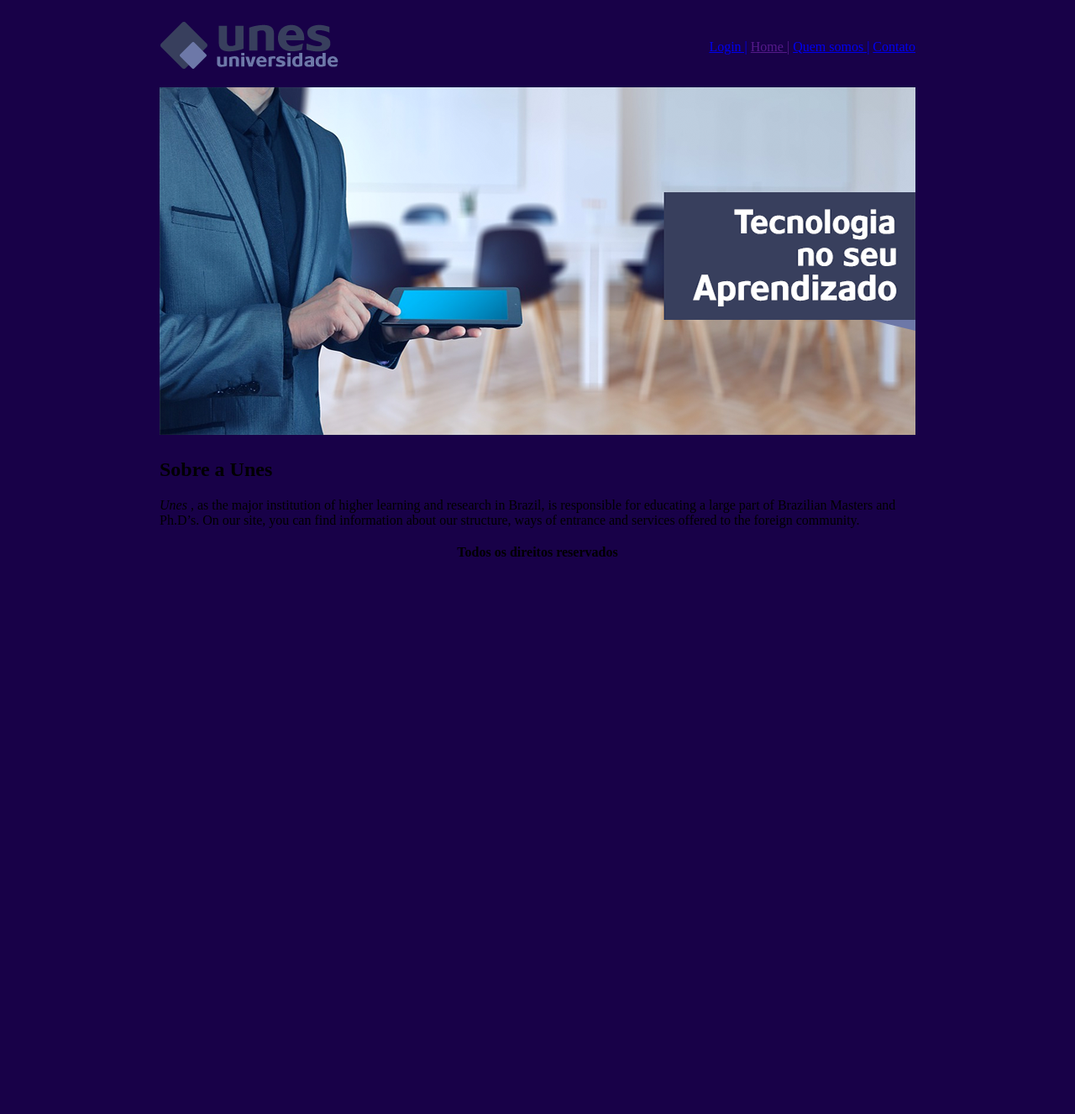
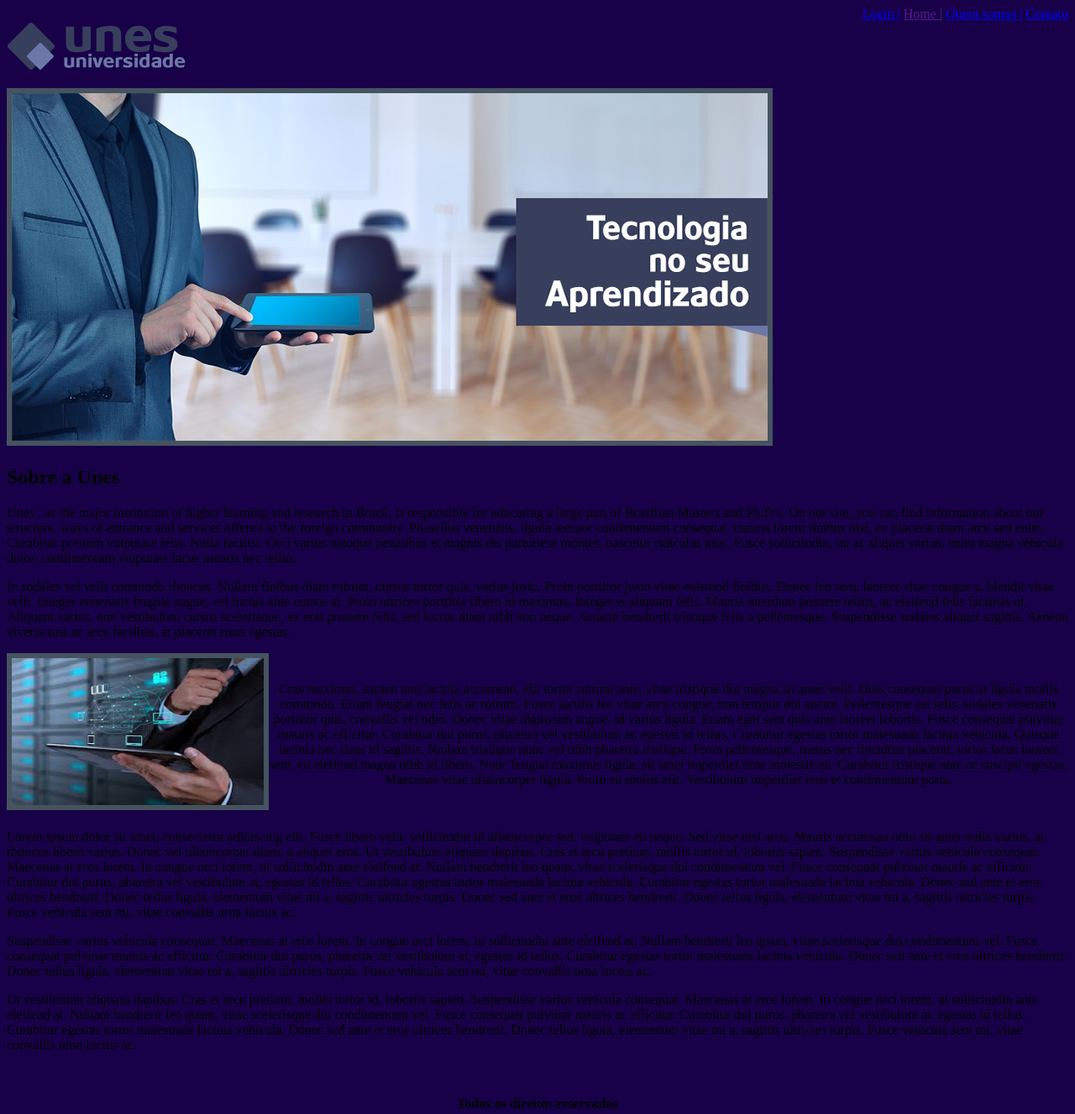
Before and after one commit to brxzjunior/UnesUniversity, a plain HTML site: page home.html in a window 1280 px wide. Shown: the whole page at 84% size. Before the commit the page ends 800 px from the top, so only its background shows below. Drawn offline with Linux system fonts and the light colour scheme.

Commit message:
HTML and CSS Changes
Borders, spaces, more texts...
Main page with DIV, not TABLE UPDATE

```diff
--- a/estilo.css
+++ b/estilo.css
@@ -1,3 +1,13 @@
 .fundo{
 	background-color: #180148;
 }
+
+.conteudo{
+	width: 300px;
+	height: 175px;
+	float: left;
+}
+
+#borda{
+	border: 6px solid #46535F;
+}
--- a/home.html
+++ b/home.html
@@ -9,34 +9,55 @@
 </head>
 <body class="fundo">
 
-	<table border="0" width="500" align="center">
-		<tr>
-			<td height="89"> <a href=""> <img src=" imagens/logo.png"></a </td>
-			<td align="right">
-				<a href="index.html">Login |</a>
-				<a href="">Home |</a>
-				<a href="quemsomos.html">Quem somos |</a>
-				<a href="contato.html">Contato</a>
-			</td>
-		</tr>
+		<div align="right" height="89">
+	  			<a  href="index.html">Login |</a>
+				<a  href="">Home |</a>
+				<a  href="quemsomos.html">Quem somos |</a>
+				<a  href="contato.html">Contato</a>
+		</div>
+
+		<div align="left"> <img src=" imagens/logo.png"> </div> <br>
+
 <!-------------------------------------------------------------------------------------->
-		<tr>
-				<td colspan="2"><img src="imagens/capa.png"></td>
-		</tr>
+		<div>
+				<td colspan="2"><img  id="borda" src="imagens/capa.png"></td>
+		</div>
 <!-------------------------------------------------------------------------------------->
-		<tr>
-			<td colspan="2">
+		<div>
 				<h2><strong>Sobre a Unes</strong></h2>
+
 					<p>	<em> Unes </em>, as the major institution of higher learning and research in Brazil, is responsible for educating a large part of Brazilian Masters and Ph.D’s. On our site, you can find information about our
 					structure, ways of entrance and services offered to the foreign community.
+					Phasellus venenatis, ligula tempor condimentum consequat, mauris lorem finibus nisl, eu placerat diam arcu sed enim. Curabitur pretium vulputate felis. Nulla facilisi. Orci varius natoque penatibus et magnis dis parturient montes, nascetur ridiculus mus. Fusce sollicitudin, mi ac aliquet varius, enim magna vehicula dolor, condimentum vulputate lacus mauris nec tellus.
 					</p>
-			</td>
-		</tr>
+
+					<p>
+						In sodales vel velit commodo rhoncus. Nullam finibus diam rutrum, cursus tortor quis, varius justo. Proin porttitor justo vitae euismod finibus. Donec leo sem, laoreet vitae congue a, blandit vitae velit. Integer venenatis feugiat augue, vel luctus ante cursus at. Proin ultrices porttitor libero id maximus. Integer et aliquam felis. Mauris interdum posuere tellus, ac eleifend felis facilisis ut. Aliquam varius, erat vestibulum cursus scelerisque, ex erat posuere felis, sed luctus diam nibh non neque. Aenean hendrerit tristique felis a pellentesque. Suspendisse sodales aliquet sagittis. Aenean viverra nisi ac arcu facilisis, at placerat risus egestas.
+					</p>
+
+		<div>
+		 	<img id="borda" class="conteudo" src="imagens/tech.jfif">
+
+		</div><br>
+					<p align="center">
+						Cras maximus, sapien non lacinia accumsan, elit tortor rutrum ante, vitae tristique dui magna sit amet velit. Duis consequat purus at ligula mollis commodo. Etiam feugiat nec felis ac rutrum. Fusce iaculis leo vitae arcu congue, non tempus dui auctor. Pellentesque est felis, sodales venenatis porttitor quis, convallis vel odio. Donec vitae dignissim augue, id varius ligula. Etiam eget sem quis ante laoreet lobortis. Fusce consequat pulvinar mauris ac efficitur. Curabitur dui purus, pharetra vel vestibulum at, egestas id tellus. Curabitur egestas tortor malesuada lacinia vehicula. Quisque lacinia nec risus id sagittis. Nullam tristique nunc vel nibh pharetra tristique. Proin pellentesque, metus nec tincidunt placerat, tortor lacus laoreet sem, eu eleifend magna nibh id libero. Nunc feugiat maximus ligula, sit amet imperdiet urna molestie eu. Curabitur tristique ante ac suscipit egestas. Maecenas vitae ullamcorper ligula. Proin eu mollis elit. Vestibulum imperdiet eros et condimentum porta.
+					</p><br>
+
+					<p>
+						Lorem ipsum dolor sit amet, consectetur adipiscing elit. Fusce libero velit, sollicitudin id ullamcorper sed, vulputate eu neque. Sed vitae nisl arcu. Mauris accumsan odio sit amet nulla varius, ac rhoncus libero varius. Donec vel ullamcorper diam, a aliquet eros. Ut vestibulum aliquam dapibus. Cras et arcu pretium, mollis tortor id, lobortis sapien. Suspendisse varius vehicula consequat. Maecenas at eros lorem. In congue orci lorem, ut sollicitudin ante eleifend at. Nullam hendrerit leo quam, vitae scelerisque dui condimentum vel. Fusce consequat pulvinar mauris ac efficitur. Curabitur dui purus, pharetra vel vestibulum at, egestas id tellus. Curabitur egestas tortor malesuada lacinia vehicula. Curabitur egestas tortor malesuada lacinia vehicula. Donec sed ante et eros ultrices hendrerit. Donec tellus ligula, elementum vitae mi a, sagittis ultricies turpis. Donec sed ante et eros ultrices hendrerit. Donec tellus ligula, elementum vitae mi a, sagittis ultricies turpis. Fusce vehicula sem mi, vitae convallis urna luctus ac.
+					</p>
+
+					<p>
+						Suspendisse varius vehicula consequat. Maecenas at eros lorem. In congue orci lorem, ut sollicitudin ante eleifend at. Nullam hendrerit leo quam, vitae scelerisque dui condimentum vel. Fusce consequat pulvinar mauris ac efficitur. Curabitur dui purus, pharetra vel vestibulum at, egestas id tellus. Curabitur egestas tortor malesuada lacinia vehicula. Donec sed ante et eros ultrices hendrerit. Donec tellus ligula, elementum vitae mi a, sagittis ultricies turpis. Fusce vehicula sem mi, vitae convallis urna luctus ac.
+					</p>
+
+					<p>
+						Ut vestibulum aliquam dapibus. Cras et arcu pretium, mollis tortor id, lobortis sapien. Suspendisse varius vehicula consequat. Maecenas at eros lorem. In congue orci lorem, ut sollicitudin ante eleifend at. Nullam hendrerit leo quam, vitae scelerisque dui condimentum vel. Fusce consequat pulvinar mauris ac efficitur. Curabitur dui purus, pharetra vel vestibulum at, egestas id tellus. Curabitur egestas tortor malesuada lacinia vehicula. Donec sed ante et eros ultrices hendrerit. Donec tellus ligula, elementum vitae mi a, sagittis ultricies turpis. Fusce vehicula sem mi, vitae convallis urna luctus ac.
+					</p>
+		</div> <br><br>
 <!-------------------------------------------------------------------------------------->
-		<tr>
-			<td colspan="2" align="center"> <strong>Todos os direitos reservados</strong></td>
-		</tr>
-	</table>
+		<div colspan="2" align="center"> <strong>Todos os direitos reservados</strong></div>
+
 
 </body>
 </html>
```
Also changed, not shown: contato.html (+3 -2 lines), quemsomos.html (+2 -2 lines), imagens/tech.jfif (added), imagens/tech2.jfif (added), imagens/tech3.jfif (added), imagens/tech4.jfif (added).
